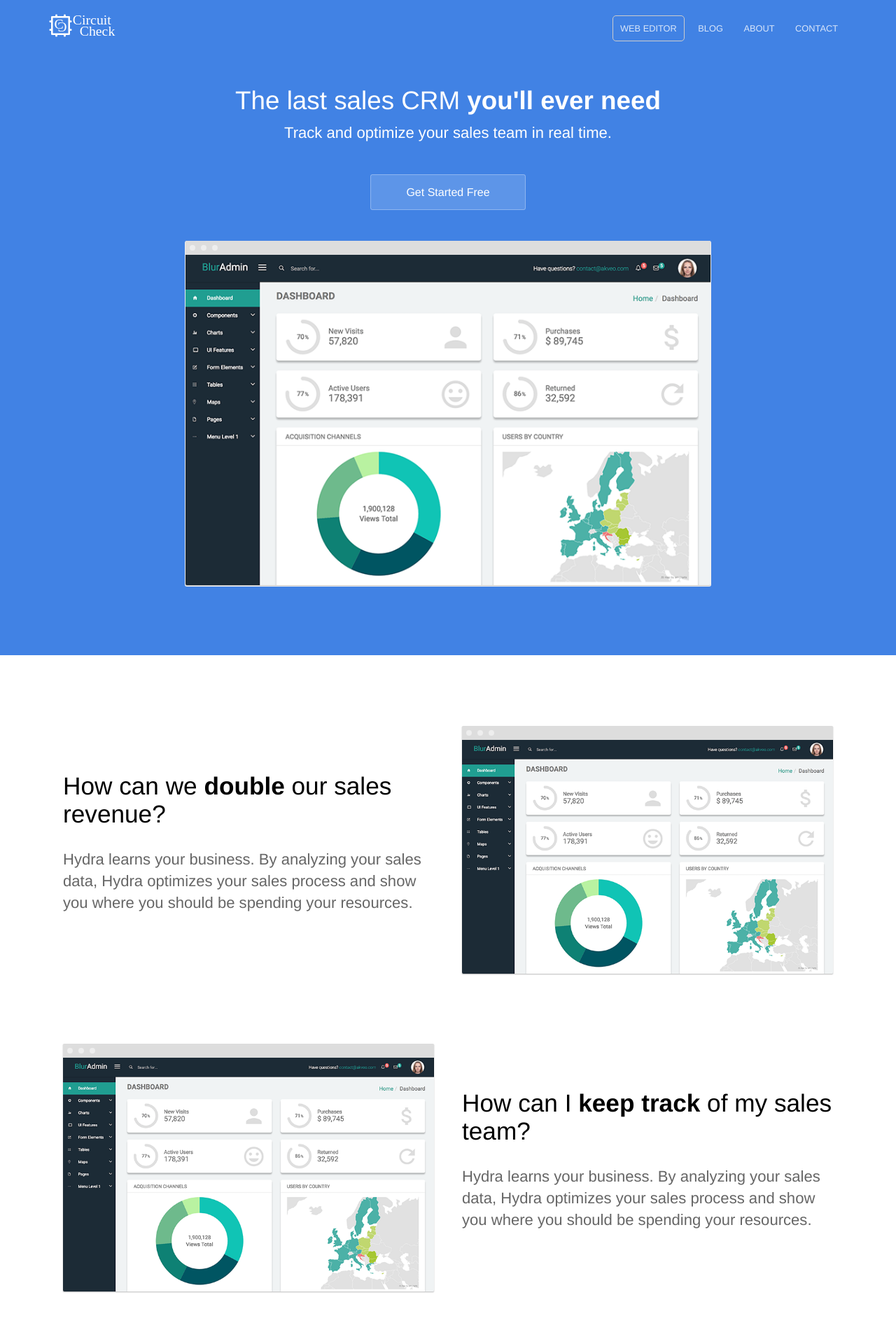
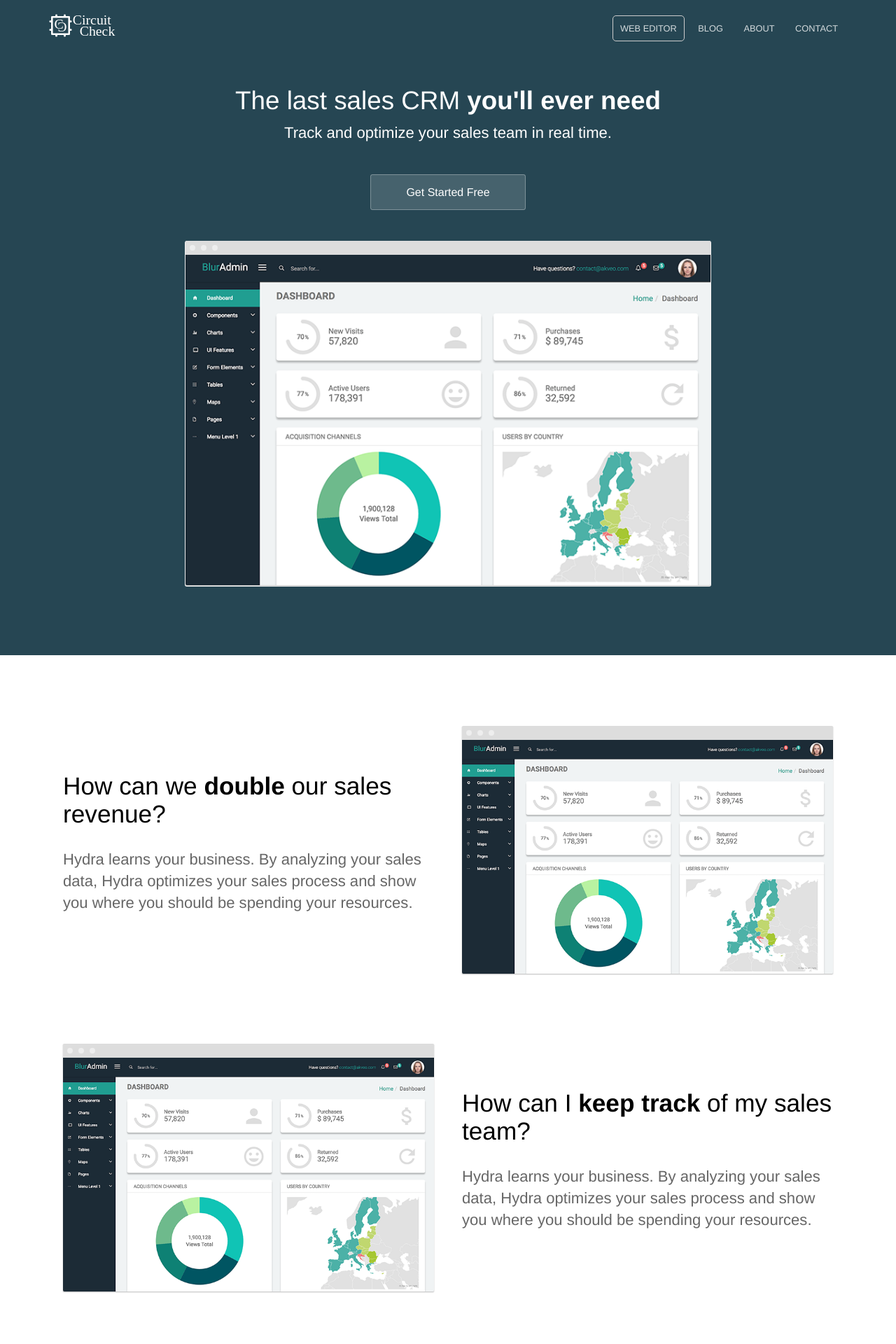
Before and after one commit to SchneiderCode/Circuit-Check-Web, a Jekyll site: the page built from index.html, in a window 1280 px wide. Shown: the top 1920 px of the page at 70% size. Built offline with Jekyll 4.4.1, drawn with Linux system fonts in a browser that asks for light colours.

Commit message:
Update variables.scss

```diff
--- a/_sass/variables.scss
+++ b/_sass/variables.scss
@@ -1,5 +1,5 @@
-$brand-color: #4182e4;
-$secondary-brand-color: #4182e4;
+$brand-color: #264653;
+$secondary-brand-color: #264653;
 $middle-gradient-color: mix($brand-color, $secondary-brand-color, 95%);
 
 // Breakpoints
```
